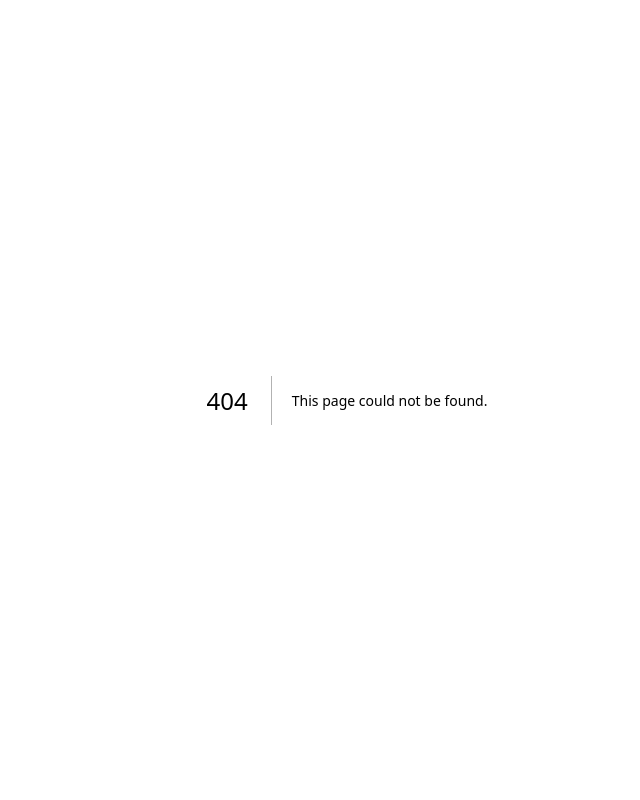
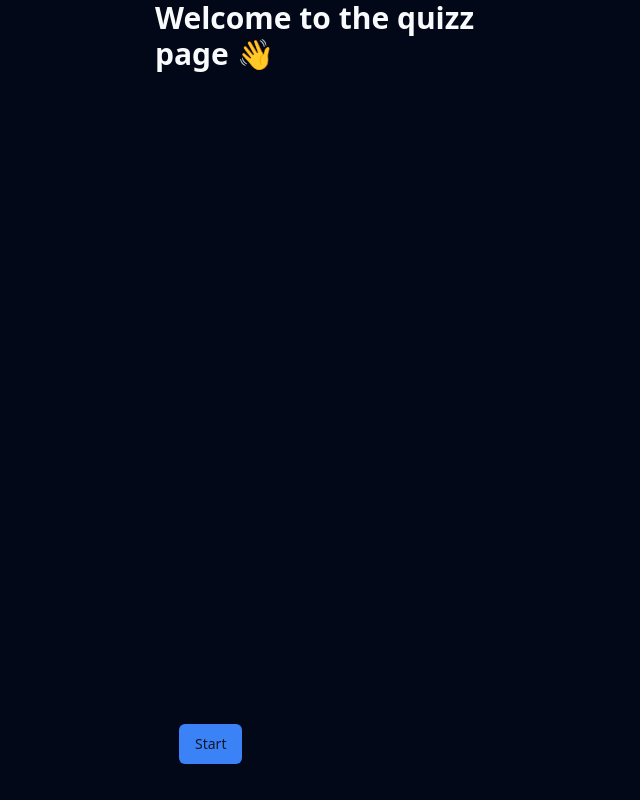
Before and after one commit to Ziad-Alghawi/quiz-ai, a Next.js app: page /quizz in a window 1280 px wide. Before the commit this address had no page. Shown: the whole page, without its empty margins (293-933 px from the left). Built offline with nearby package versions, Linux system fonts and the light colour scheme.

Commit message:
set up the files and folders and makse some basic design for the quizz page

```diff
--- a/src/app/page.tsx
+++ b/src/app/page.tsx
@@ -1,7 +1,14 @@
+import { Button } from "@/components/ui/button";
+
 export default function Home() {
   return (
-    <main className="flex min-h-screen flex-col items-center justify-center">
-      <h1 className="text-6xl font-bold">Hello World👋</h1>
+    <div className="flex flex-col flex-1">
+    <main className="flex justify-center flex-1">
+      <h1 className="text-6xl font-bold">Welcome to the quizz page 👋</h1>
     </main>
+    <footer className="footer pb-9 px-6 relative mb-0 ">
+      <Button>Start</Button>
+    </footer>
+    </div>
   )
 }
--- /dev/null
+++ b/src/app/quizz/layout.tsx
@@ -0,0 +1,11 @@
+export default function Layout({
+  children,
+}: {
+  children: React.ReactNode
+}) {
+  return (
+  <div className="flex flex-col flex-1 max-w-96 w-full m-auto h-screen gap-6 ">
+   {children}
+  </div>
+  )
+}
--- /dev/null
+++ b/src/app/quizz/page.tsx
@@ -0,0 +1,66 @@
+"use client";
+import { useState } from "react";
+import { Button } from "@/components/ui/button";
+
+const questions = [
+  {
+    questionText: "What is your level of understanding React?",
+    answers: [
+      { answerText: "Beginner", isCorrect: true, id: 1 },
+      { answerText: "Intermediate", isCorrect: false, id: 2 },
+      { answerText: "Advanced", isCorrect: false, id: 3 },
+      { answerText: "Expert", isCorrect: false, id: 4 },
+    ],
+  },
+  {
+    questionText: "What is the virtual DOM in React?",
+    answers: [
+      { answerText: "A representation of the real DOM", isCorrect: true, id: 1 },
+      { answerText: "A new JavaScript framework", isCorrect: false, id: 2 },
+      { answerText: "A type of database", isCorrect: false, id: 3 },
+      { answerText: "A CSS library", isCorrect: false, id: 4 },
+    ],
+  },
+  {
+    questionText: "What is JSX in React?",
+    answers: [
+      { answerText: "A syntax extension for JavaScript", isCorrect: true, id: 1 },
+      { answerText: "A new programming language", isCorrect: false, id: 2 },
+      { answerText: "A type of API", isCorrect: false, id: 3 },
+      { answerText: "A CSS preprocessor", isCorrect: false, id: 4 },
+    ],
+  }
+];
+
+export default function Home() {
+  const [started, setStarted] = useState(false);
+  const [currentQuestion, setCurrentQuestion] = useState(0);
+
+  const handleNext = () => {
+    setStarted(true);
+  };
+
+  return (
+    <div className="flex flex-col flex-1">
+    <main className="flex justify-center flex-1">
+      {!started ?
+       <h1 className="text-3xl font-bold">Welcome to the quizz page 👋</h1>
+      :
+       <div>
+        <h2 className="text-3xl font-bold">
+          What is your level of understanding React
+        </h2>
+        <div className="grid grid-cols-1 gap-6 mt-6">
+          <Button variant={"secondary"}>Beginner</Button>
+          <Button variant={"secondary"}>Intermediate</Button>
+          <Button variant={"secondary"}>Advanced</Button>
+          <Button variant={"secondary"}>Expert</Button>
+        </div>
+      </div>}
+    </main>
+    <footer className="footer pb-9 px-6 relative mb-0 ">
+      <Button onClick={handleNext}>{!started ? 'Start' : 'Next'}</Button>
+    </footer>
+    </div>
+  )
+}
```
